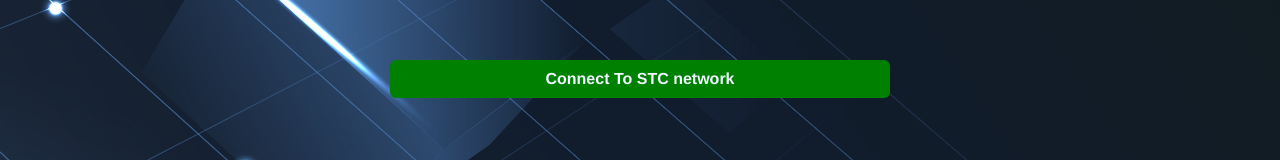
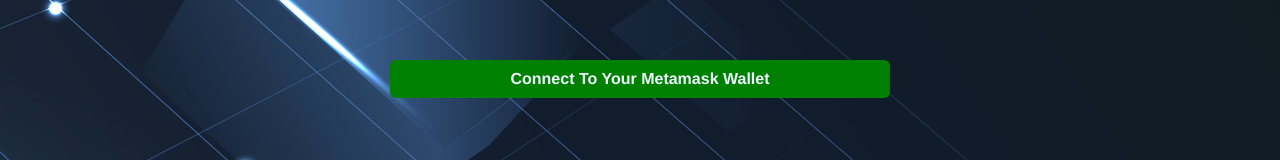
Before and after one commit to epaphrasmakoko/STC, a Vue app: page / in a window 1280 px wide. Shown: the part 180-340 px from the top of the page. Built offline with nearby package versions, Linux system fonts and the light colour scheme.

Commit message:
now our frontend can connect to Metamask and choose an address to connect in User's Wallet

```diff
--- a/src/components/Connect.vue
+++ b/src/components/Connect.vue
@@ -1,7 +1,7 @@
 <template>
   <div>
     <button class="btn" @click="connectMetaMask">
-      <strong>Connect To STC network</strong>
+      <strong>Connect To Your Metamask Wallet</strong>
     </button>
   </div>
 </template>
@@ -28,7 +28,7 @@
           });
       } else {
         window.alert("MetaMask extension not detected");
-        window.error("MetaMask extension not detected");
+        console.error("MetaMask extension not detected");
       }
     },
   },
```
